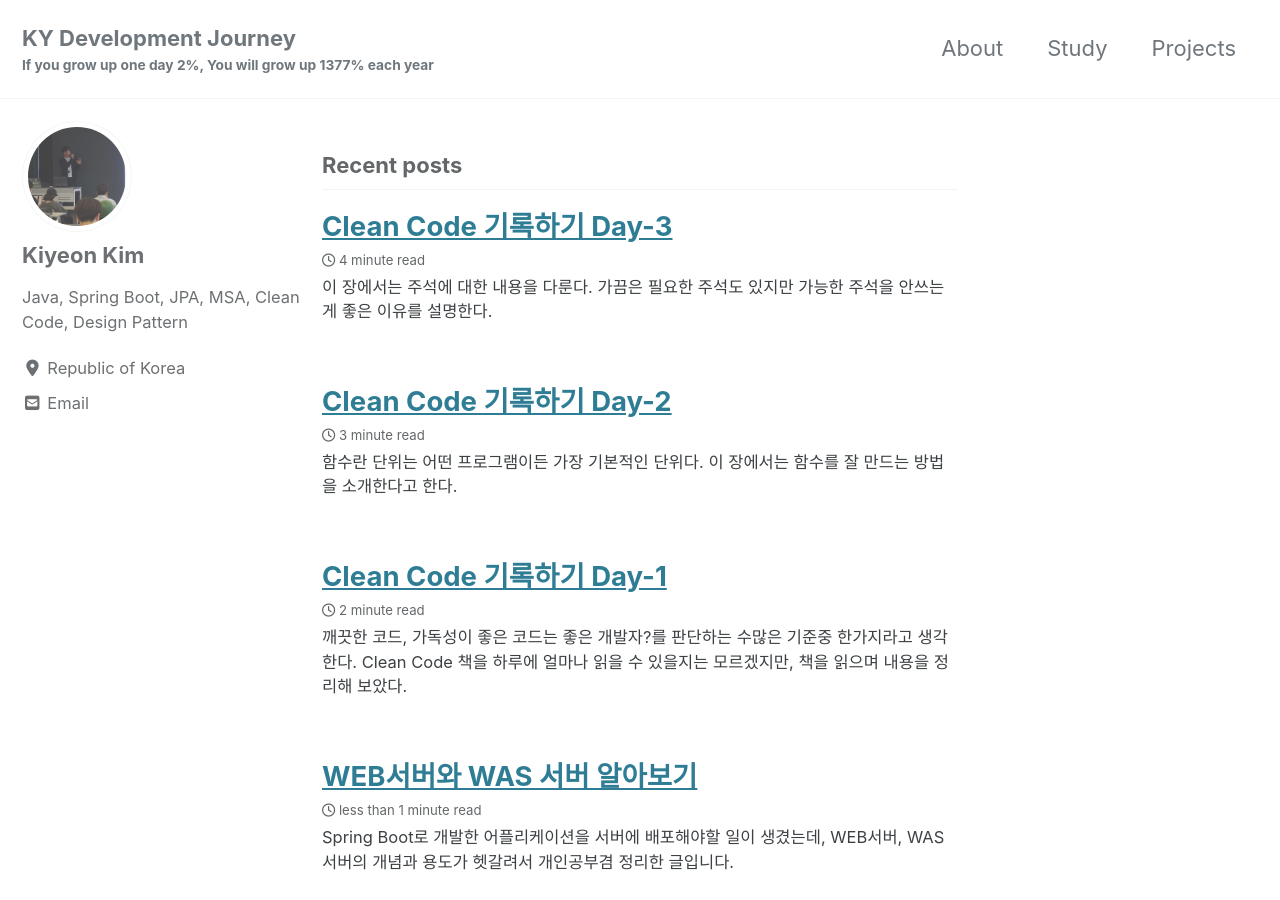
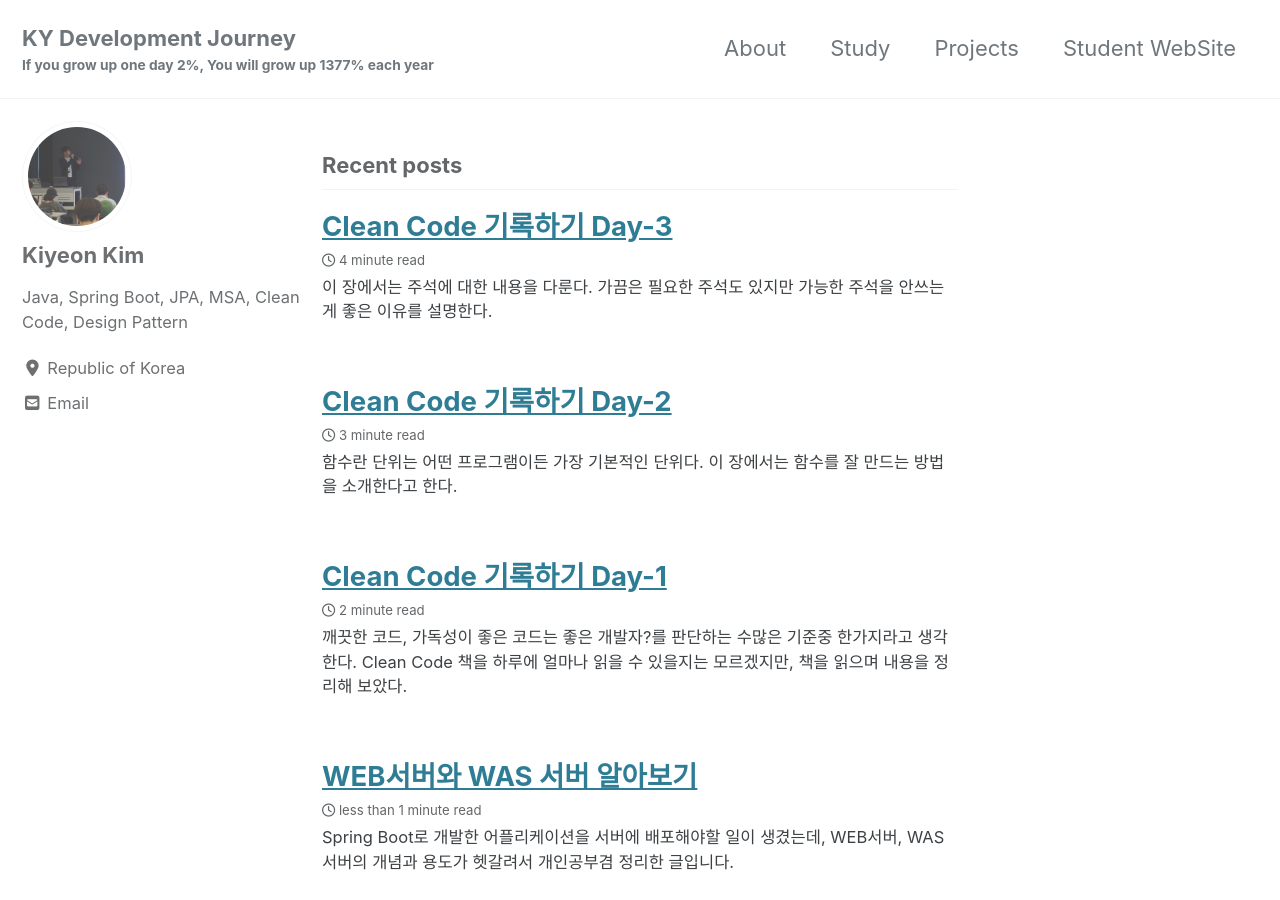
Before and after one commit to giyeon95/giyeon95.github.io, a Jekyll site: the page built from index.html, in a window 1280 px wide and 900 px high. Built offline with Jekyll 4.4.1, drawn with Linux system fonts in a browser that asks for light colours; cached includes are drawn as plain includes; nearby versions of some CDN libraries; the list of posts is cut into pages by our own code.

Commit message:
블로그 꾸미기

```diff
--- a/_data/navigation.yml
+++ b/_data/navigation.yml
@@ -6,6 +6,8 @@ main:
     url: /study/
   - title: "Projects"
     url: /projects/
+  - title: "Student WebSite"
+    url: http://giyeonpf.com
 
   # - title: "About"
   #   url: https://mmistakes.github.io/minimal-mistakes/about/
```
Also changed, not shown: _posts/2020-03-24-clean-code-2.의미있는이름.md (+3 -1 lines).
